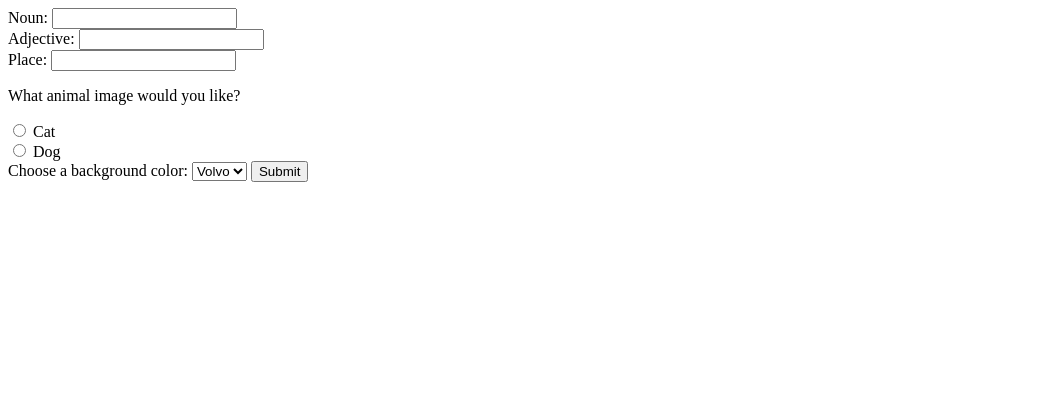
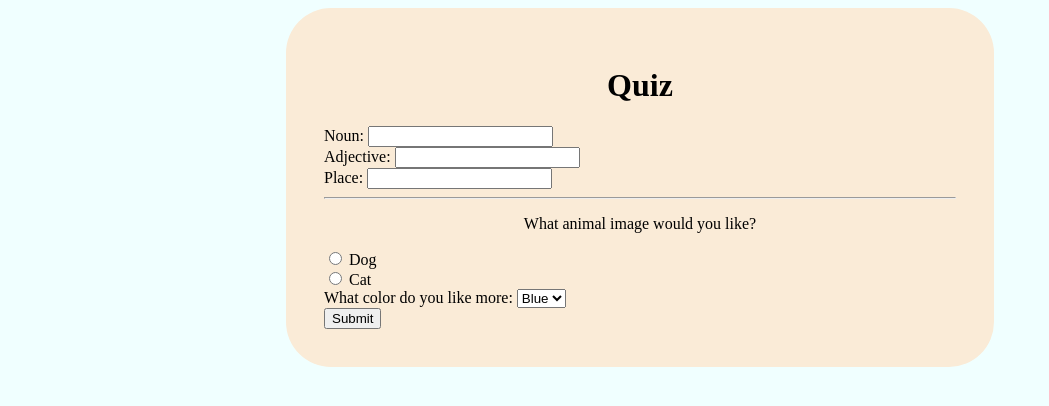
Before and after one commit to mayvid6-6/LearningFlask, a Flask app: page / in a window 1280 px wide. Shown: the top 406 px of the page, without its empty margins (0-1049 px from the left). Run offline with Flask 3, Linux system fonts and the light colour scheme.

Commit message:
got everything working now

```diff
--- a/app.py
+++ b/app.py
@@ -21,7 +21,7 @@ def handle_form():
         f = {}
         f["noun"] = request.form.get('noun')
         f["adjective"] = request.form.get('adjective')
-        f["color"] = request.form.get('color')
+        f["color"] = str(request.form.get('color'))
         f["place"] = request.form.get('place')
         f["animal"] = str(request.form.getlist('animal')[0])
         return render_template('submitted.html', form=f)
--- /dev/null
+++ b/static/styles.css
@@ -0,0 +1,19 @@
+div,form {
+    width: 50%;
+    height: 100%;
+    margin: auto;
+    background-color: antiquewhite;
+    padding: 3%;
+    border-radius: 45px;
+}
+
+h1, p {
+    text-align: center;
+}
+img {
+    margin: auto;
+}
+
+html {
+    background-color: azure;
+}
--- a/templates/index.html
+++ b/templates/index.html
@@ -4,25 +4,29 @@
     <meta charset="UTF-8">
     <meta name="viewport" content="width=device-width, initial-scale=1.0">
     <title>Document</title>
+    <link rel="stylesheet" href="static/styles.css">
 </head>
 <body>
+
     <form action="thank_you" method="POST">
+        <h1>Quiz</h1>
         <label for="noun">Noun: </label><input id="noun" name="noun" type="text"><br>
         <label for="adjective">Adjective: </label><input id="adjective" name="adjective" type="text"><br>
         <label for="place">Place: </label><input id="place" name="place" type="text"><br>
-
+        <hr>
         <p>What animal image would you like?</p>
 
         <input type="radio" id="dog" name="animal" value="dog">
-        <label for="dog">Cat</label><br>
+        <label for="dog">Dog</label><br>
         <input type="radio" id="cat" name="animal" value="cat">
-        <label for="cat">Dog</label><br>
+        <label for="cat">Cat</label><br>
 
-        <label for="color">Choose a background color:</label>
+        <label for="color">What color do you like more:</label>
         <select name="color" id="color">
-          <option value="blue">Volvo</option>
-          <option value="red">Saab</option>
+          <option value="blue">Blue</option>
+          <option value="red">Red</option>
         </select>
+        <br>
 
         <input type="submit">
       </form>
```
Also changed, not shown: templates/submitted.html (+9 -2 lines).
